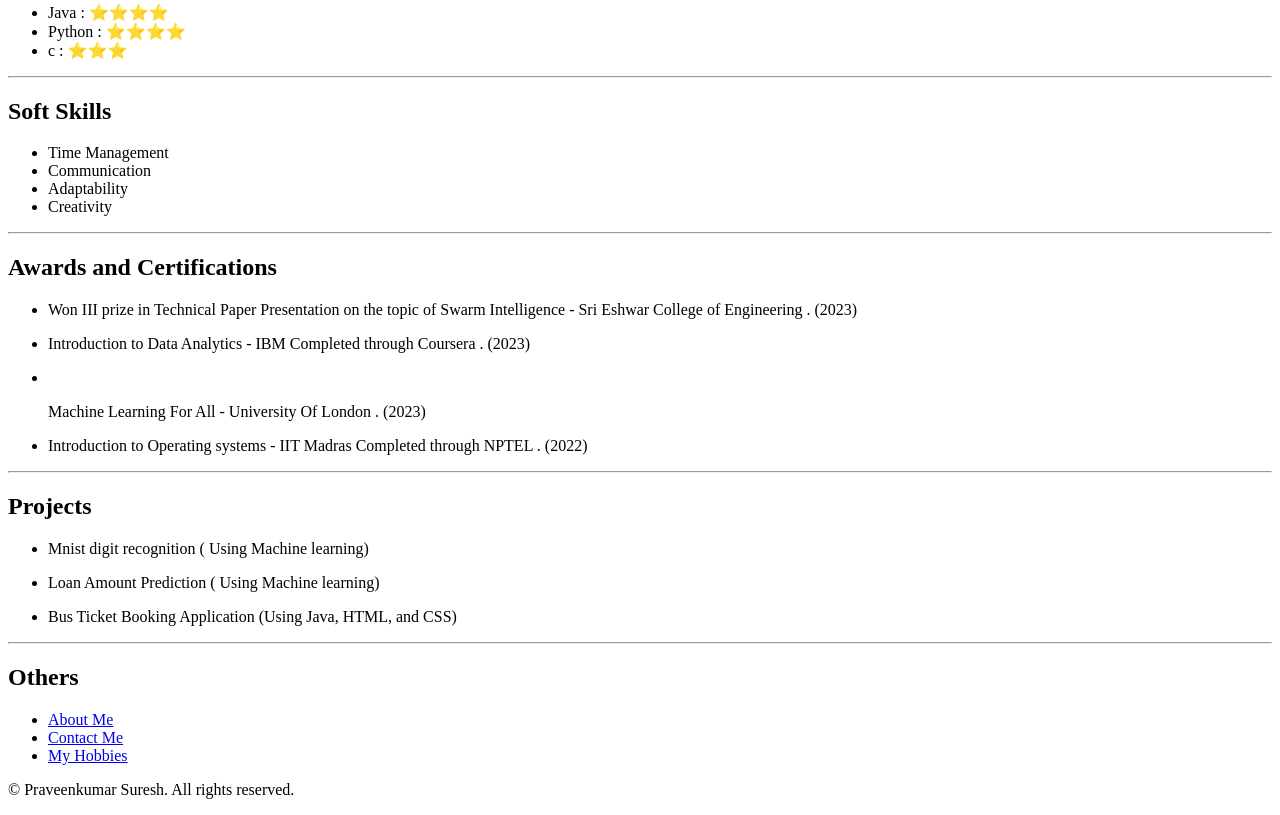
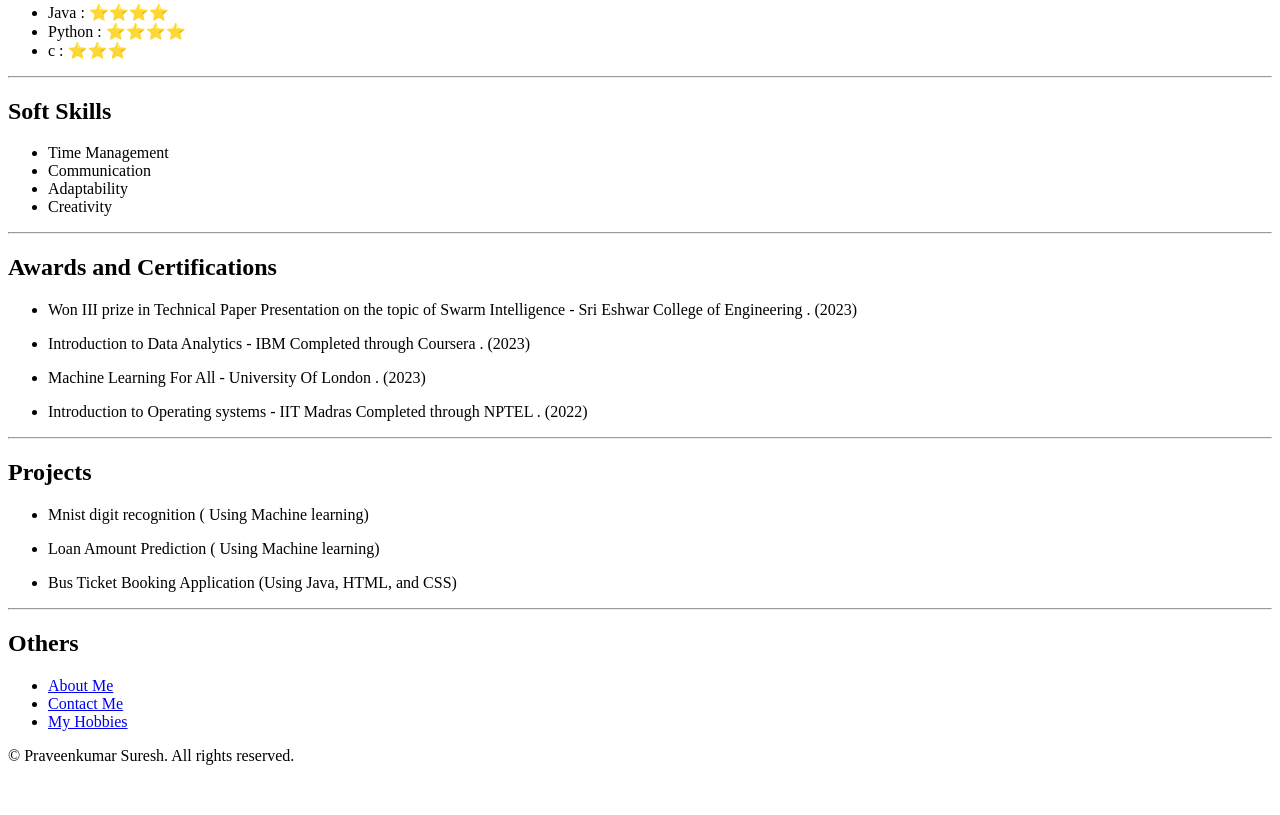
Before and after one commit to praveenkumarsuresh5201/Resume, a plain HTML site: page index.html in a window 1280 px wide. Shown: the part 942-1757 px from the top of the page. After the commit the page ends 1723 px from the top, so only its background shows below. Drawn offline with Linux system fonts and the light colour scheme.

Commit message:
Update index.html

```diff
--- a/index.html
+++ b/index.html
@@ -65,7 +65,7 @@
     <ul>
         <li><p>Won III prize in Technical Paper Presentation on the topic of Swarm Intelligence - Sri Eshwar College of Engineering . (2023)</p></li>
         <li><p>Introduction to Data Analytics - IBM Completed through Coursera . (2023)</p></li>
-        <li></li><p>Machine Learning For All - University Of London . (2023)</p></li>
+        <li><p>Machine Learning For All - University Of London . (2023)</p></li>
         <li><p>Introduction to Operating systems - IIT Madras Completed through NPTEL . (2022)</p></li>
     </ul>
     <hr/>
```
